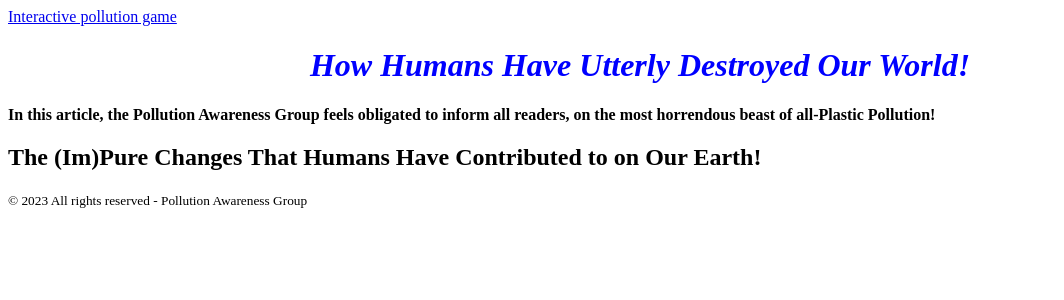
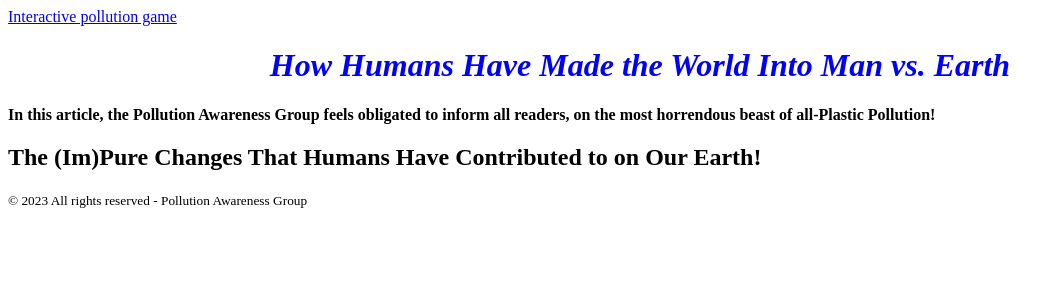
Before and after one commit to LordVanra/ChargerHacks2023, a PHP site: page / in a window 1280 px wide. Shown: the top 300 px of the page, without its empty margins (0-1064 px from the left). Run offline with PHP 8.4, Linux system fonts and the light colour scheme.

Commit message:
Update index.php

```diff
--- a/index.php
+++ b/index.php
@@ -10,7 +10,7 @@
 		</nav>
 		<div>
 			<em><b><h1>
-				How Humans Have Utterly Destroyed Our World!
+				How Humans Have Made the World Into Man vs. Earth
 			</h1></b></em>
 			<div><b>
 In this article, the Pollution Awareness Group feels obligated to inform all readers, on the most horrendous beast of all-Plastic Pollution!
```
